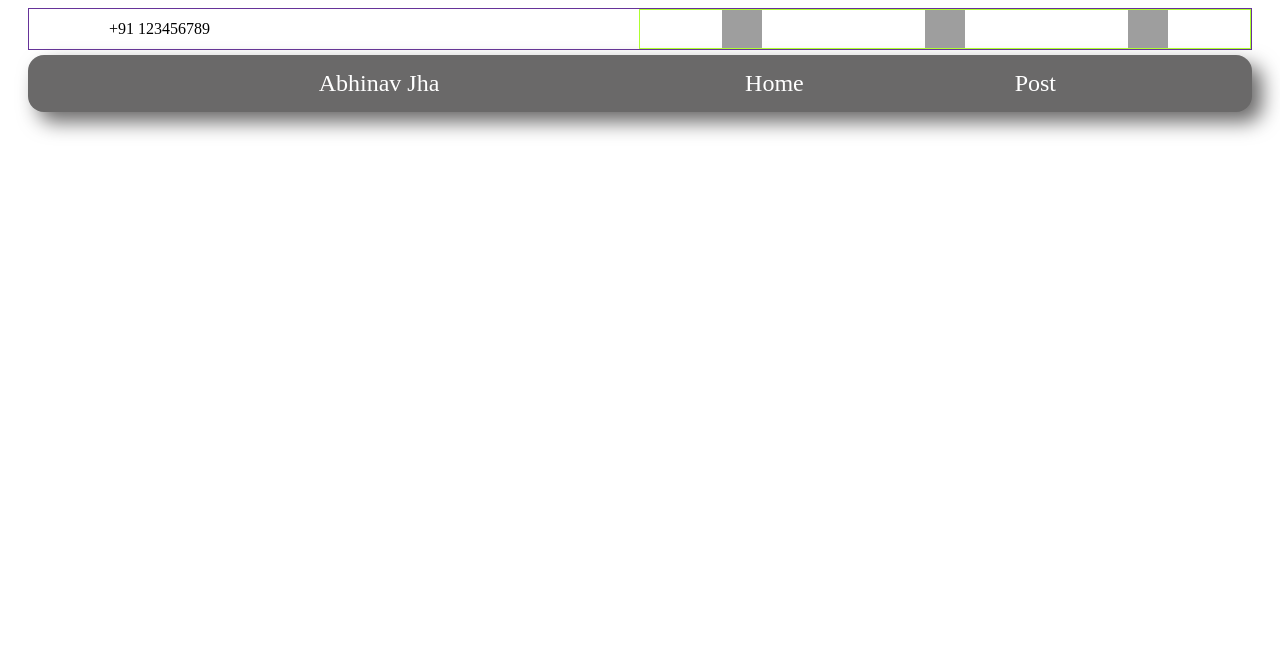
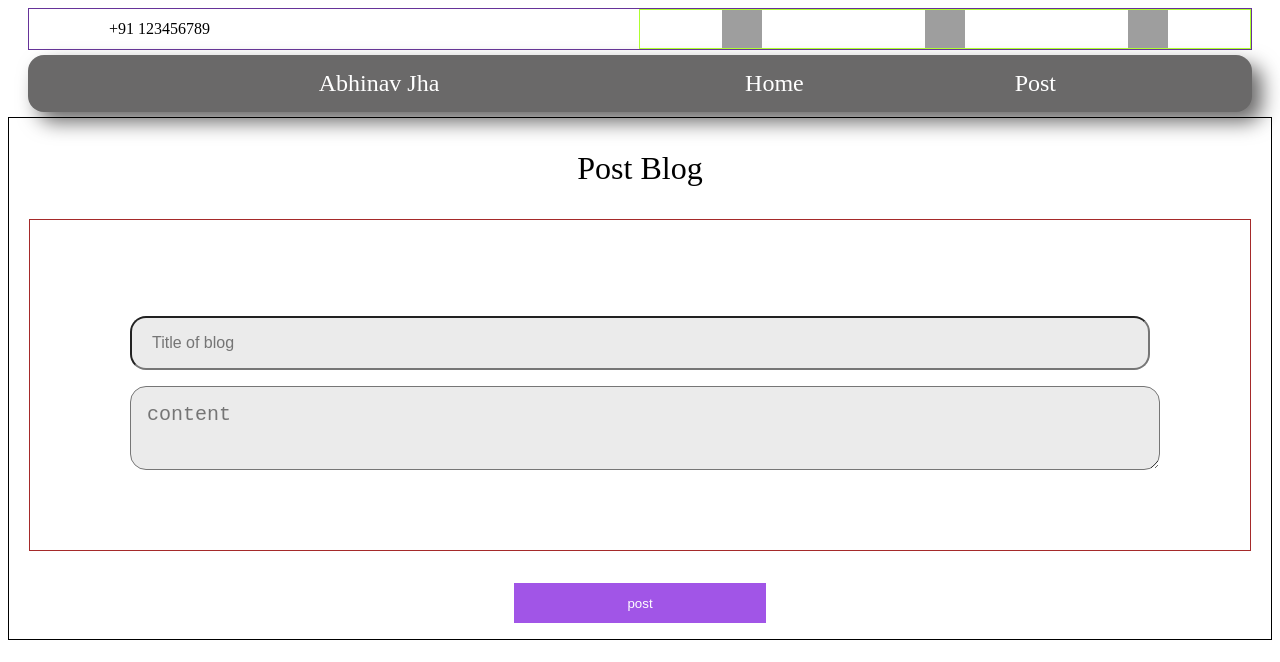
Before and after one commit to abhinav3254/blog-angular, an Angular app: page /write in a window 1280 px wide. Before the commit this address led to /. Shown: the top 662 px of the page. Built offline with nearby package versions, Linux system fonts and the light colour scheme; grey boxes are pictures that could not be loaded.

Commit message:
post blog page and routing

```diff
--- a/src/app/app-routing.module.ts
+++ b/src/app/app-routing.module.ts
@@ -1,7 +1,18 @@
 import { NgModule } from '@angular/core';
 import { RouterModule, Routes } from '@angular/router';
+import { BlogContentComponent } from './blog-content/blog-content.component';
+import { WriteContentComponent } from './write-content/write-content.component';
 
-const routes: Routes = [];
+const routes: Routes = [
+  {
+    path: '',
+    component: BlogContentComponent
+  },
+  {
+    path: 'write',
+    component: WriteContentComponent
+  }
+];
 
 @NgModule({
   imports: [RouterModule.forRoot(routes)],
--- a/src/app/app.component.html
+++ b/src/app/app.component.html
@@ -1,2 +1,3 @@
 <app-header></app-header>
 <app-nav-bar></app-nav-bar>
+<router-outlet></router-outlet>
--- a/src/app/app.module.ts
+++ b/src/app/app.module.ts
@@ -6,13 +6,15 @@ import { AppComponent } from './app.component';
 import { HeaderComponent } from './header/header.component';
 import { NavBarComponent } from './nav-bar/nav-bar.component';
 import { BlogContentComponent } from './blog-content/blog-content.component';
+import { WriteContentComponent } from './write-content/write-content.component';
 
 @NgModule({
   declarations: [
     AppComponent,
     HeaderComponent,
     NavBarComponent,
-    BlogContentComponent
+    BlogContentComponent,
+    WriteContentComponent
   ],
   imports: [
     BrowserModule,
--- a/src/app/blog-content/blog-content.component.html
+++ b/src/app/blog-content/blog-content.component.html
@@ -1 +1 @@
-<p>blog-content works!</p>
+<p>Home</p>
--- a/src/app/nav-bar/nav-bar.component.html
+++ b/src/app/nav-bar/nav-bar.component.html
@@ -1,5 +1,5 @@
 <div class="nav-bar">
     <p>Abhinav Jha</p>
-    <a href="#">Home</a>
-    <a href="#">Post</a>
+    <a href="">Home</a>
+    <a href="/write">Post</a>
 </div>
--- /dev/null
+++ b/src/app/write-content/write-content.component.css
@@ -0,0 +1,49 @@
+.container {
+    border: 1px solid black;
+    text-align: center;
+}
+
+.main {
+    margin: 2rem 20px;
+    display: flex;
+    flex-direction: column;
+    padding: 5rem;
+    text-align: center;
+    border: 1px solid brown;
+}
+
+.container p {
+    margin: 2rem 20px;
+    font-size: 2rem;
+}
+
+.main input {
+    margin: 1rem 20px;
+    height: 10px;
+    font-size: 1rem;
+    padding: 20px;
+    background-color: rgb(235, 235, 235);
+    border-radius: 1rem;
+}
+
+.main textarea {
+    max-width: 94%;
+    min-width: 94%;
+    margin: 0rem 20px;
+    height: 50px;
+    font-size: 20px;
+    padding: 1rem;
+    background-color: rgb(235, 235, 235);
+    border-radius: 1rem;
+}
+
+.container button {
+    height: 40px;
+    width: 20%;
+    cursor: pointer;
+    margin-bottom: 1rem;
+    background-color: blueviolet;
+    border: none;
+    opacity: 0.8;
+    color: white;
+}
--- /dev/null
+++ b/src/app/write-content/write-content.component.html
@@ -0,0 +1,8 @@
+<div class="container">
+    <p>Post Blog</p>
+    <div class="main">
+        <input type="text" placeholder="Title of blog">
+        <textarea name="textarea" cols="30" rows="10" placeholder="content"></textarea>
+    </div>
+    <button>post</button>
+</div>
```
Also changed, not shown: src/app/write-content/write-content.component.ts (added, +10 -0 lines), 1 other file (tests, documents, lock files or other folders).
